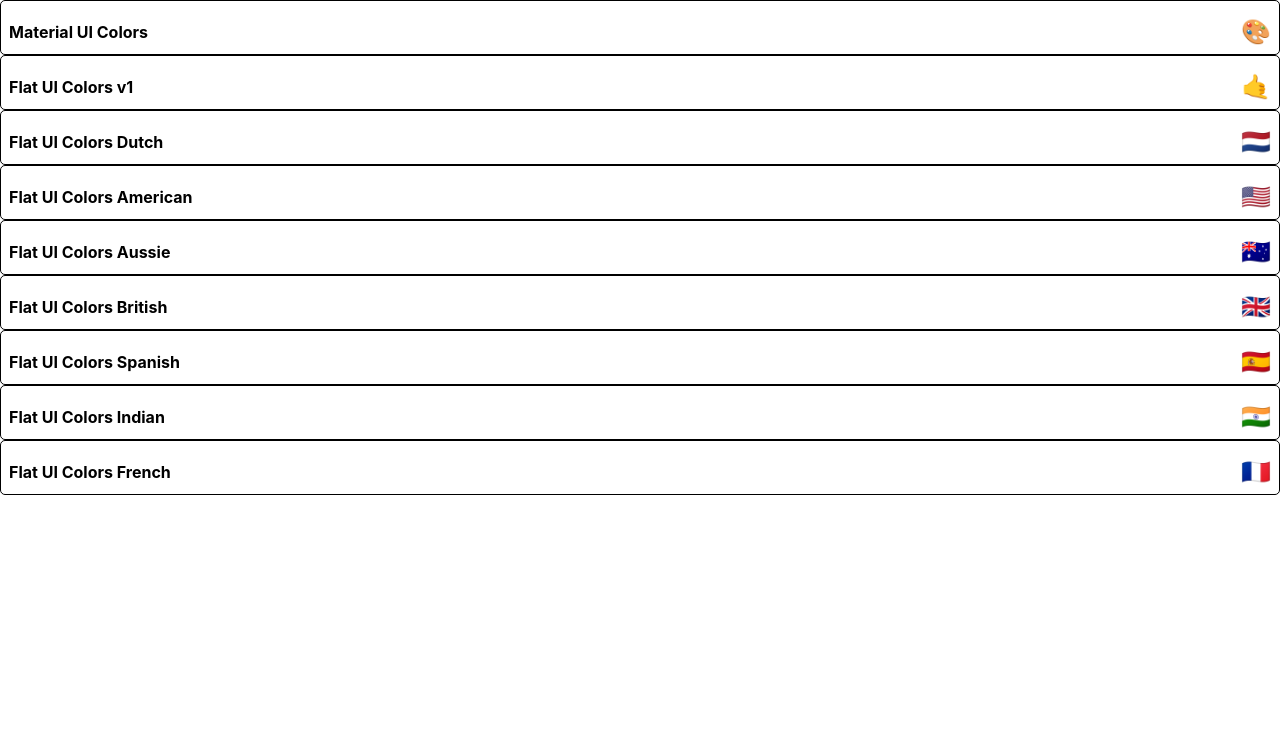
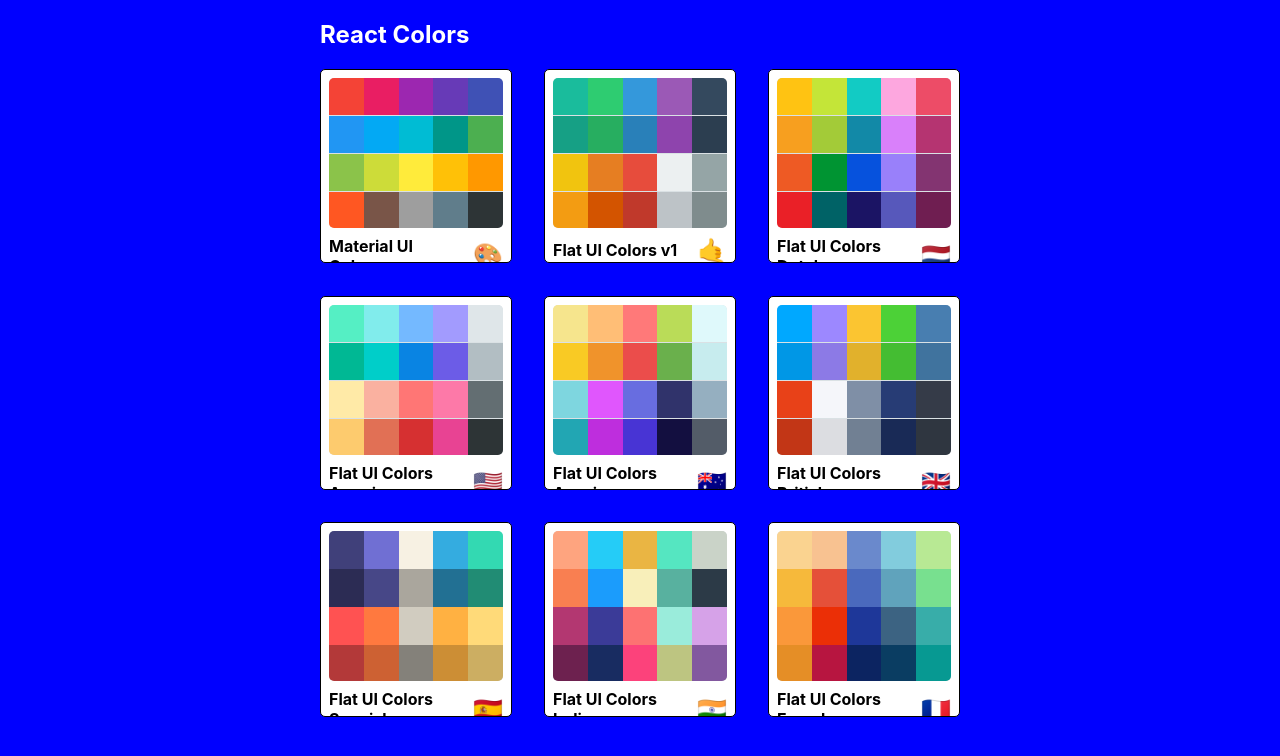
Before and after one commit to adilbim/color-app, a React (Create React App) app: page / in a window 1280 px wide. Shown: the top 756 px of the page. Built offline with nearby package versions, Linux system fonts and the light colour scheme.

Commit message:
finishing styling MiniPalette

```diff
--- a/src/MiniPalette.js
+++ b/src/MiniPalette.js
@@ -14,7 +14,11 @@
         }
     },
     colors: {
-        backgroundColor: "grey"
+        backgroundColor: "#dae1e4",
+        height: "150px",
+        width: "100%",
+        borderRadius: "5px",
+        overflow: "hidden"
       },
       title: {
         display: "flex",
@@ -29,16 +33,30 @@
       emoji: {
         marginLeft: "0.5rem",
         fontSize: "1.5rem"
+      },
+      miniColor: {
+        height: "25%",
+        width: "20%",
+        display: "inline-block",
+        margin: "0 auto",
+        position: "relative",
+        marginBottom: "-3.5px"
       }
 }
 
 function MiniPalette(props){
 
-    const {paletteName, emoji, classes} = props;
+    const {paletteName, emoji, classes, colors} = props;
+    const miniColorBoxes = colors.map(color => (
+        <div className={classes.miniColor} style={{background: color.color}} key={color.name}>
 
+        </div>
+    ))
     return (
         <div className={classes.root}>
-            <div className={classes.color}/>
+            <div className={classes.colors}>
+                {miniColorBoxes}
+            </div>
             <h5 className={classes.title}>
                 {paletteName} <span className={classes.emoji} >{emoji}</span>
             </h5>
--- a/src/PaletteList.js
+++ b/src/PaletteList.js
@@ -1,18 +1,57 @@
 import React from 'react';
 import MiniPalette from './MiniPalette';
+import { withStyles } from "@material-ui/styles";
 
+const styles = {
+  root: {
+    backgroundColor: "blue",
+    height: "100vh",
+    display: "flex",
+    alignItems: "flex-start",
+    justifyContent: "center"
+  },
+  container: {
+    width: "50%",
+    display: "flex",
+    alignItems: "flex-start",
+    flexDirection: "column",
+    flexWrap: "wrap"
+  },
+  nav: {
+    display: "flex",
+    width: "100%",
+    justifyContent: "space-between",
+    color: "white"
+  },
+  palettes: {
+    boxSizing: "border-box",
+    width: "100%",
+    display: "grid",
+    gridTemplateColumns: "repeat(3, 30%)",
+    gridGap: "5%"
+  }
+};
 
 class PaletteList extends React.Component{
 
 
     render(){
-        const {palettes} = this.props;
+        const { palettes, classes } = this.props;
         return (
-
-                palettes.map(palette => (<MiniPalette {...palette} />))
-
+            <div className={classes.root}>
+                <div className={classes.container}>
+                    <nav className={classes.nav}>
+                        <h1>React Colors</h1>
+                    </nav>
+                    <div className={classes.palettes}>
+                        {palettes.map(palette => (
+                          <MiniPalette {...palette} />
+                        ))}
+                    </div>
+               </div>
+        </div>
         );
     }
 }
 
-export default PaletteList;
+export default withStyles(styles)(PaletteList);
```
